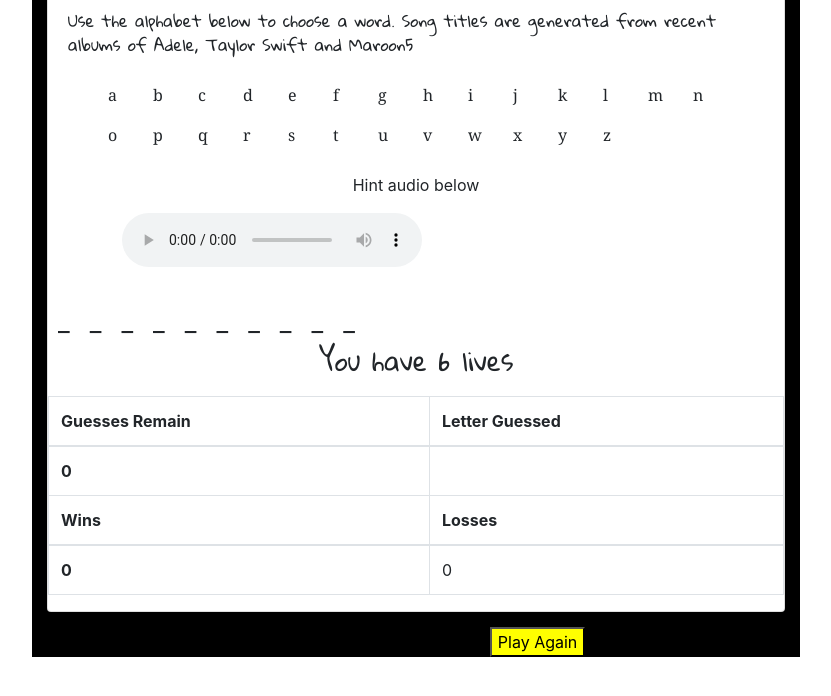
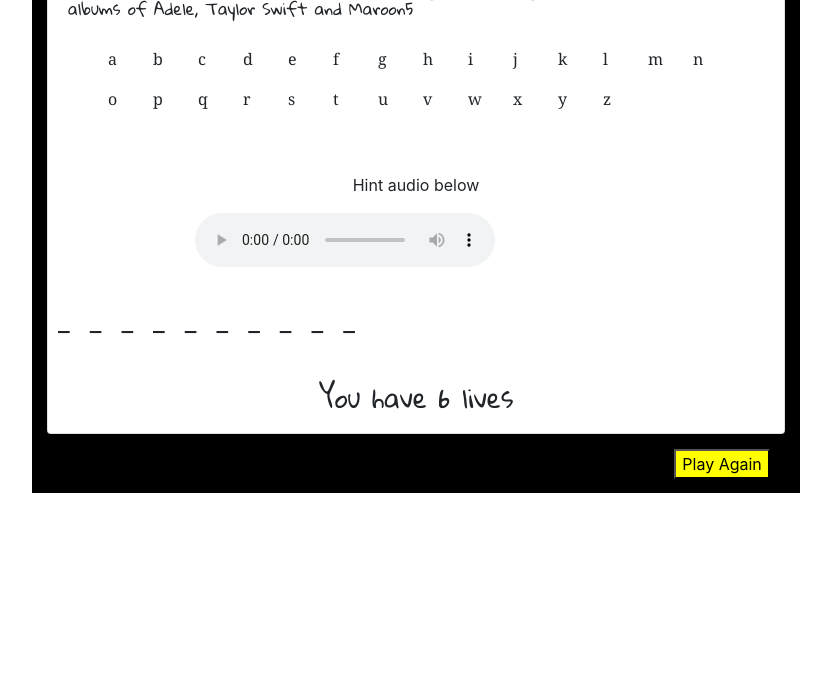
Before and after one commit to kimkablitz/Hangman-Game, a plain HTML site: page index.html in a window 1280 px wide. Shown: the part 952-1648 px from the top of the page, without its empty margins (224-1055 px from the left). Before the commit the page ends 1609 px from the top, so only its background shows below. Drawn offline with nearby package versions, Linux system fonts and the light colour scheme.

Commit message:
Hangman-Game

```diff
--- a/game.js
+++ b/game.js
@@ -61,6 +61,7 @@ window.onload=function(){
             for (var i = 0; i < storedGueses.length; i++) {
               if (counter + space === storedGueses.length) {
                 showLives.innerHTML = "You Win!";
+
               }
             }
           }
@@ -117,7 +118,6 @@ document.getElementById('reset').onclick = function(){
 }
 
 }
-
 
 
 
--- a/index.html
+++ b/index.html
@@ -31,15 +31,13 @@
 
         <div id="buttons">
             <ul id="alphabet">
-
             </ul>
         </div>
         </div>
         <p id= "hint">Hint audio below</p>
          <div class="row audio">
                 <audio controls>
-                        <source src="./assets/images/She.m4a" type="audio/ogg">
-                        <source src="./assets/images/She.m4a" type="audio/mpeg">
+                        <source id="test1"src="./assets/images/She.m4a" type="audio/ogg">
                       </audio>
         </div>
         <div id="hold">
@@ -56,34 +54,10 @@
             <ul id="my-word">
             </ul>
         </div>
+
         <p id="mylives">You have 6 lives</p>
 
-        <table class="table table-bordered">
-            <thead>
-                <tr>
-                <th scope="col">Guesses Remain</th>
-                <th scope="col">Letter Guessed</th>
-                </tr>
-            </thead>
-            <tbody>
-                <tr>
-                <th scope="row">0</th>
-                <td><p id="LettersGuessed"></p></td>
-                </tr>
-            </tbody>
 
-            <thead>
-                    <tr>
-                    <th scope="col">Wins</th>
-                    <th scope="col">Losses</th>
-                    </tr>
-                </thead>
-                <tbody>
-                    <tr>
-                    <th scope="row">0</th>
-                    <td>0</td>
-                    </tr>
-            </table>
         </div>
     </div>
     <button id ="reset">Play Again</button>
--- a/style.css
+++ b/style.css
@@ -1,6 +1,7 @@
 
         body{
             background-color:white;
+            margin-bottom:20%;
         }
         h1{
             text-align: center;
@@ -32,7 +33,7 @@
         .audio{
             position: relative;
             margin-bottom: 5%;
-            margin-left:10%;
+            margin-left:20%;
         }
         #buttons{
             font-family: Georgia, 'Times New Roman', Times, serif;
@@ -69,6 +70,11 @@
                 color:$white;
                 }
             }
+        .clicked{
+            background-color: green;
+            text-align: center;
+        }
+
 
         #my-word {
             margin: 0;
@@ -87,6 +93,7 @@
             }
 
         #mylives{
+            margin-top:5%;
             font-size:1.6em;
             text-align:center;
             display:block;
@@ -94,6 +101,7 @@
             }
         #reset{
             margin-top:2%;
-            margin-left:60%;
+            margin-left:85%;
             background-color: yellow;
+            margin-bottom:2%;
         }
```
